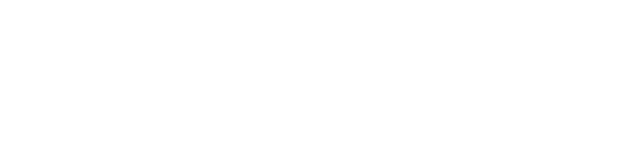
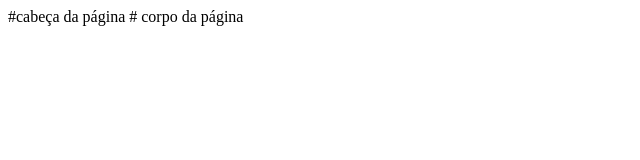
Before and after one commit to fabionavarone/teste9, a plain HTML site: page index.html in a window 1280 px wide. Shown: the whole page, without its empty margins (0-640 px from the left). Drawn offline with Linux system fonts and the light colour scheme.

Commit message:
enviadno moficicação no index.html no servidor loca

```diff
--- a/index.html
+++ b/index.html
@@ -1,4 +1,10 @@
 <html>
   <head>
+ #cabeça da página
   </head>
+ <body>
+    # corpo da página
+
+</body>
+
 </html>
```
Also changed, not shown: 1 other file.
